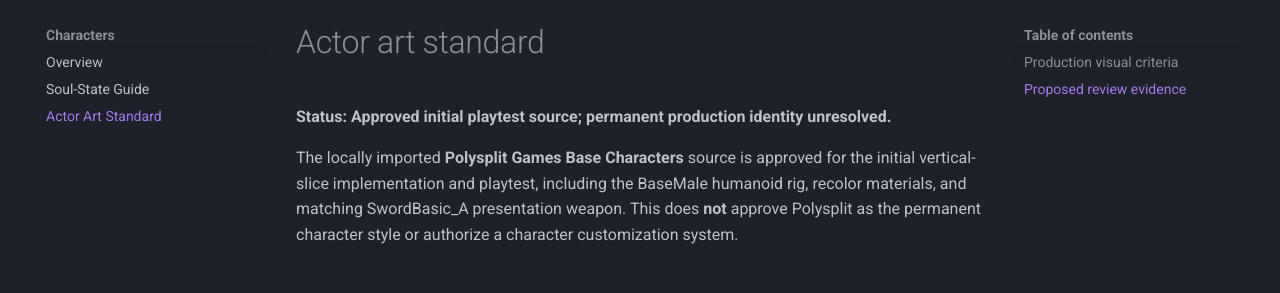
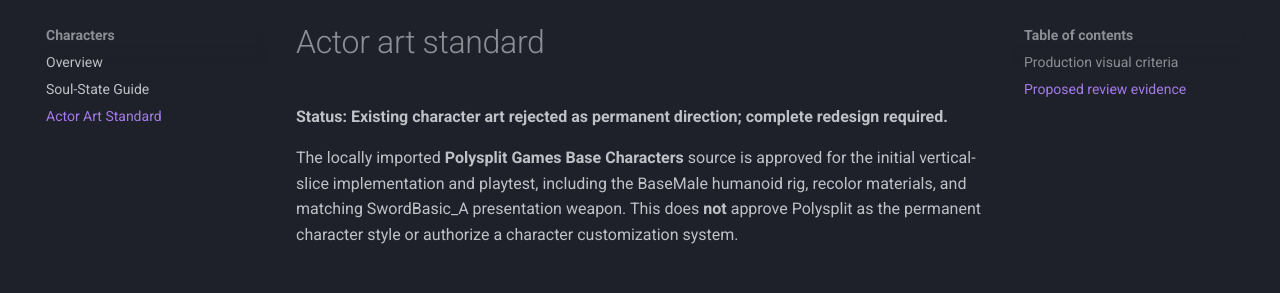
Before and after one commit to Shashakar/RPG-Kingdom-Design-Bible, an MkDocs documentation site: the page built from docs/characters/actor-art-standard.md, in a window 1280 px wide and 1019 px high. Shown: the part 124-417 px from the top of the window. Built offline with MkDocs 1.6.1 and Material for MkDocs 9.7.7, drawn with Linux system fonts in a browser that asks for light colours; comment, search, counter and statistics services are not loaded.

Commit message:
Mark current Rekindle-Claude character style for complete redesign

```diff
--- a/docs/characters/actor-art-standard.md
+++ b/docs/characters/actor-art-standard.md
@@ -1,6 +1,6 @@
 # Actor art standard
 
-**Status: Approved initial playtest source; permanent production identity unresolved.**
+**Status: Existing character art rejected as permanent direction; complete redesign required.**
 
 The locally imported **Polysplit Games Base Characters** source is approved for the initial vertical-slice implementation and playtest, including the BaseMale humanoid rig, recolor materials, and matching SwordBasic_A presentation weapon. This does **not** approve Polysplit as the permanent character style or authorize a character customization system.
 
```
